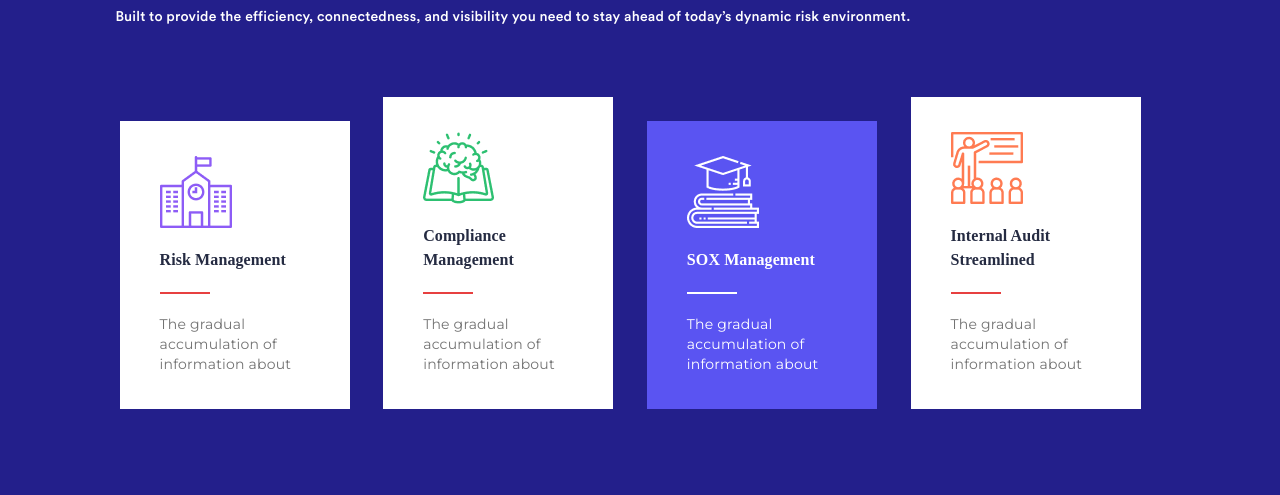
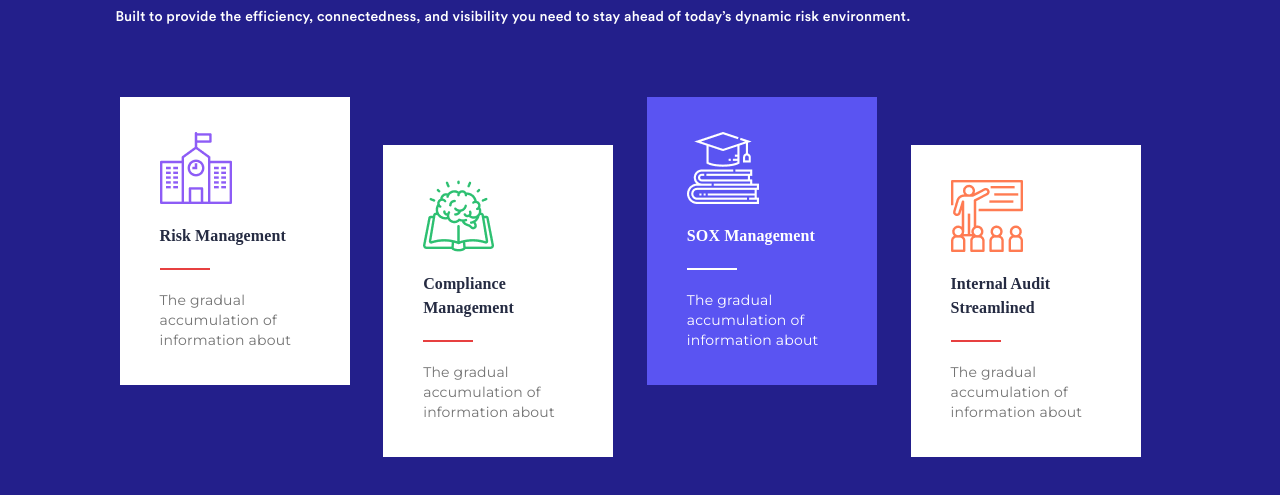
Before and after one commit to IgorekPo/lessons-FpJ, a plain HTML site: page lesson_5/index.html in a window 1280 px wide. Shown: the part 73-568 px from the top of the page. Drawn offline with Linux system fonts and the light colour scheme.

Commit message:
fix-less5

```diff
--- a/lesson_5/css/style.css
+++ b/lesson_5/css/style.css
@@ -54,6 +54,7 @@ body {
 	display: inline-block;
 	width: 230px;
 	margin-right: 30px;
+	position: relative;
 }
 .main-items {
 	padding: 35px 40px;
@@ -97,3 +98,11 @@ body {
 .internal {
 	margin-right: 0;
 }
+.main__body-item.risk,
+.main__body-item.sox{
+	bottom: 24px;
+}
+.main__body-item.compliance,
+.main__body-item.internal{
+	top: 48px;
+}
```
